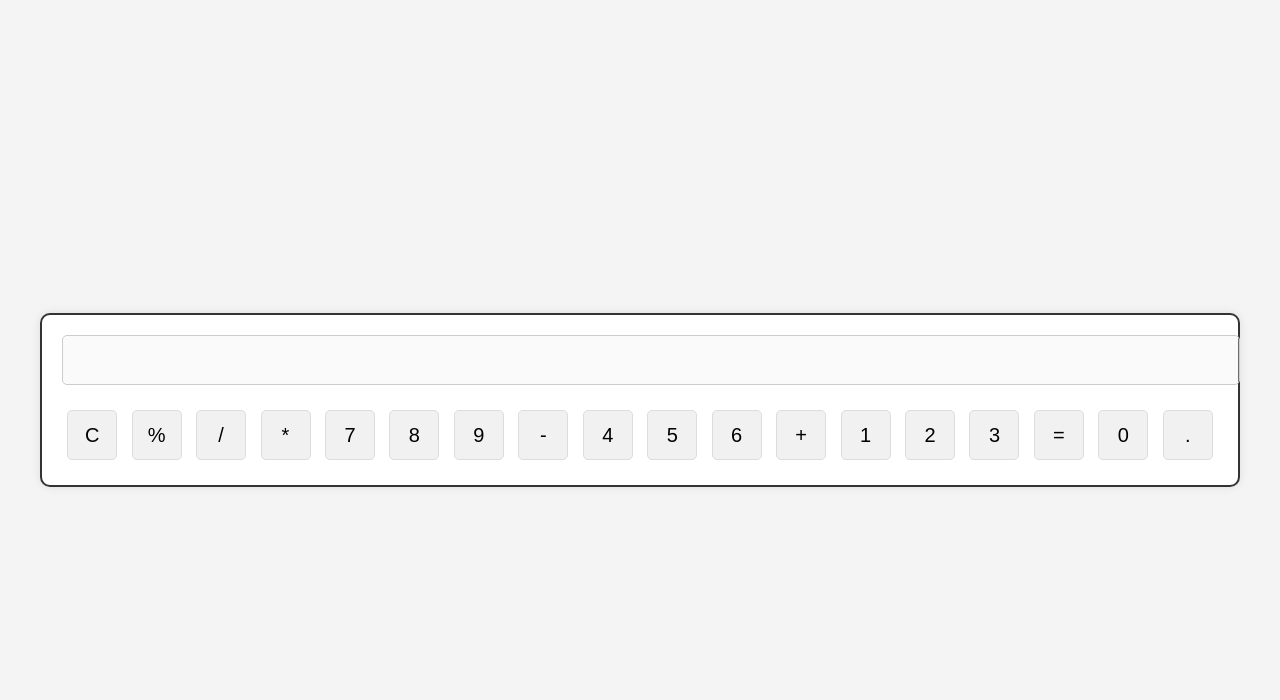
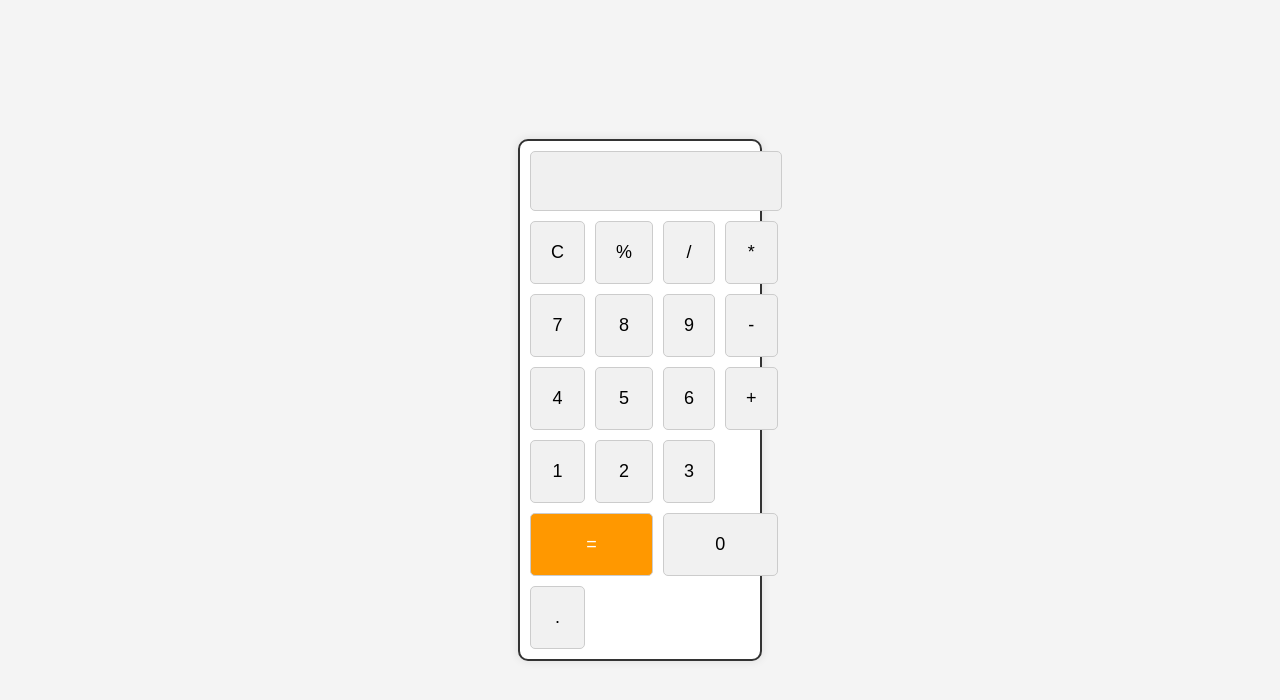
Before and after one commit to Kauan538/calculadora, a plain HTML site: page index.html in a window 1280 px wide. Drawn offline with Linux system fonts and the light colour scheme.

Commit message:
Update style.css

```diff
--- a/style.css
+++ b/style.css
@@ -1,5 +1,5 @@
 body {
-    font-family: Arial, sans-serif;
+    font-family: 'Segoe UI', Tahoma, Geneva, Verdana, sans-serif;
     display: flex;
     justify-content: center;
     align-items: center;
@@ -11,32 +11,57 @@ body {
 .calculator {
     border: 2px solid #333;
     border-radius: 10px;
-    padding: 20px;
+    width: 220px;
+    padding: 10px;
     background-color: #fff;
     box-shadow: 0 0 10px rgba(0, 0, 0, 0.1);
 }
 
 #display {
     width: 100%;
-    padding: 10px;
+    padding: 15px;
     text-align: right;
     font-size: 24px;
-    margin-bottom: 20px;
+    margin-bottom: 10px;
     border: 1px solid #ccc;
     border-radius: 5px;
+    background-color: #f0f0f0;
+}
+
+.buttons {
+    display: grid;
+    grid-template-columns: repeat(4, 1fr);
+    gap: 10px;
 }
 
 .buttons button {
-    width: 50px;
-    height: 50px;
-    font-size: 20px;
-    margin: 5px;
+    padding: 20px;
+    font-size: 18px;
     background-color: #f1f1f1;
-    border: 1px solid #ddd;
+    border: 1px solid #ccc;
     border-radius: 5px;
     cursor: pointer;
+    transition: background-color 0.3s;
 }
 
 .buttons button:hover {
+    background-color: #e0e0e0;
+}
+
+button.equal {
+    grid-column: span 2; /* Fará o botão igual ocupar 2 colunas */
+    background-color: #ff9800;
+    color: white;
+}
+
+button.zero {
+    grid-column: span 2; /* O botão "0" ocupará duas colunas */
+}
+
+button:active {
     background-color: #ddd;
 }
+
+button:focus {
+    outline: none;
+}
```
